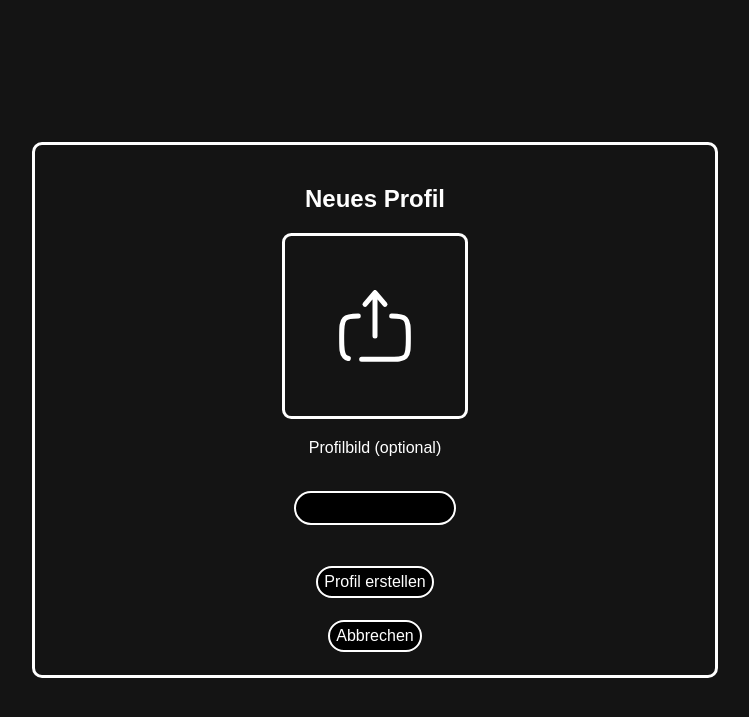
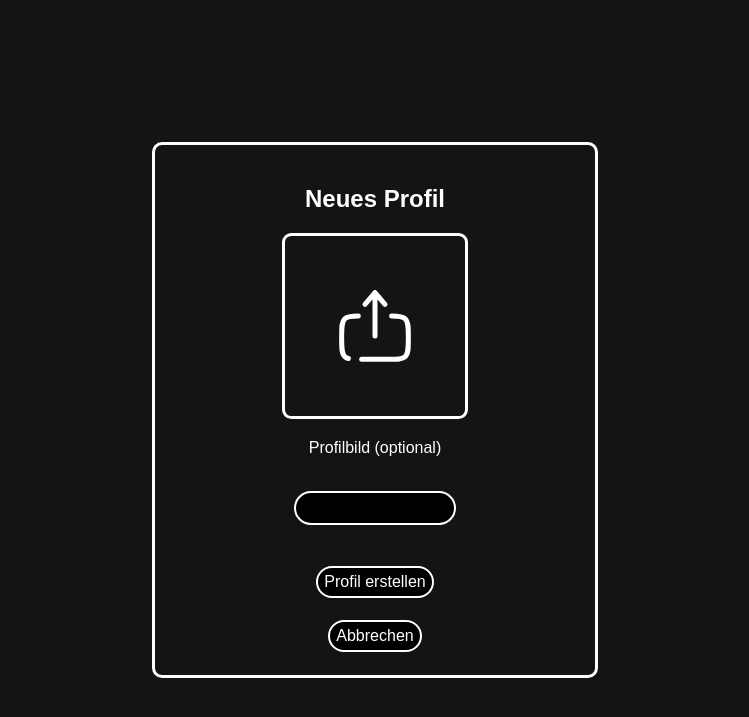
Before and after one commit to Kronos0815/film-forum-4.0, a Django app: template profiles/templates/profiles/profile_create.html in a window 1280 px wide. Shown: the top 717 px of the page, without its empty margins (265-1014 px from the left). Run offline with Django 5.2, Linux system fonts and the light colour scheme; the template is opened without the code that fills it, so the values that code supplies are empty.

Commit message:
width max

```diff
--- a/profiles/static/profiles/css/style.css
+++ b/profiles/static/profiles/css/style.css
@@ -118,6 +118,7 @@ form {
   width: fit-content;
   min-width: 250px;
   width: 50%;
+  max-width: 400px;
   padding: 20px;
 }
 
```
